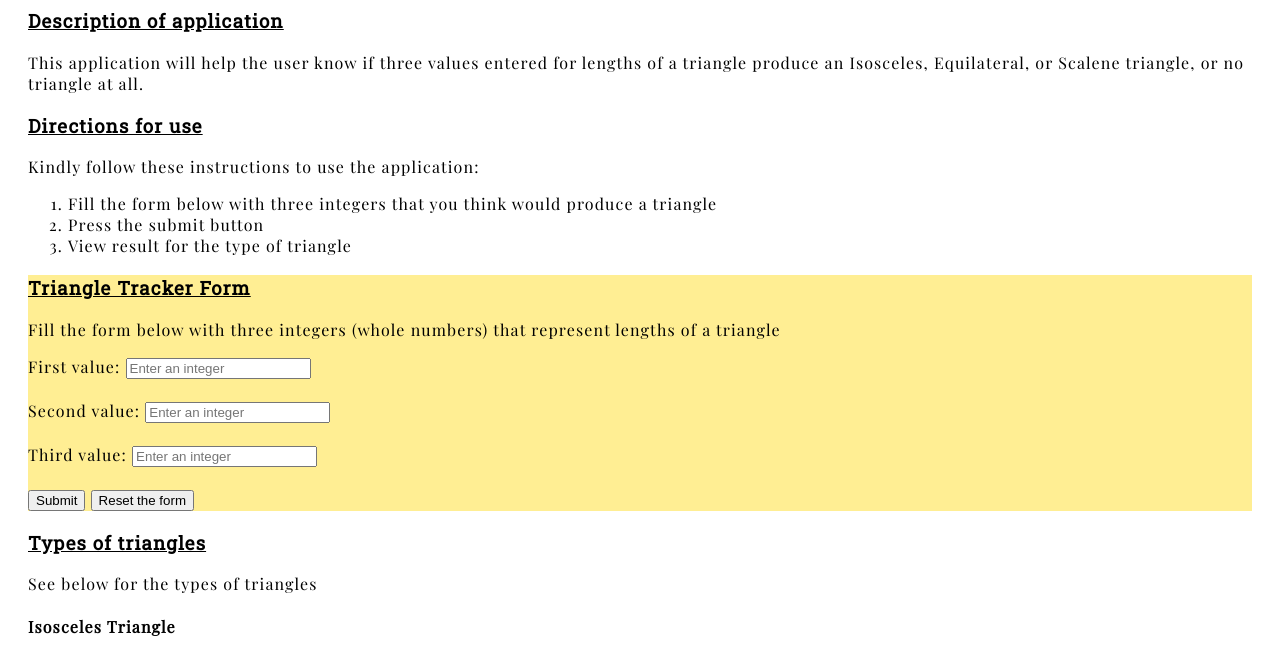
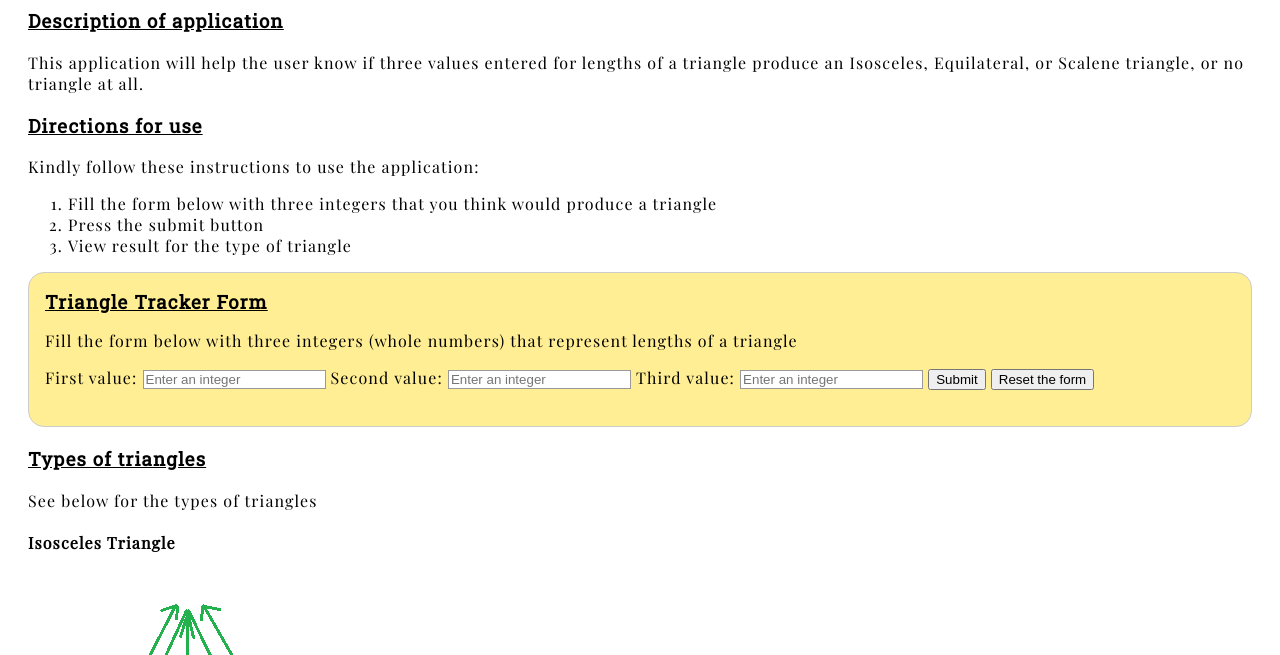
Before and after one commit to PeterKingori/TriangleTracker, a plain HTML site: page index.html in a window 1280 px wide. Shown: the part 112-767 px from the top of the page. Drawn offline with nearby package versions, Linux system fonts and the light colour scheme.

Commit message:
use CSS to style the form on the page to look different, to style the display message outputted after the program runs

```diff
--- a/css/styles.css
+++ b/css/styles.css
@@ -12,9 +12,31 @@ h3 {
   font-family: 'Roboto Slab', serif;
   text-decoration: underline;
 }
+#displayresult {
+  text-decoration: none;
+  color: red;
+  margin-top: 20px;
+  text-align: center;
+}
 h1 {
   font-size: 45px;
   letter-spacing: 0.15em;
   text-align: center;
   text-decoration: underline;
 }
+.end {
+  padding: 1em;
+  border: 1px solid #ccc;
+  border-radius: 1em;
+}
+.end h3 {
+  margin: 0;
+}
+label {
+  display: inline-block;
+  width: auto;
+  text-align: right;
+}
+input {
+  border: 1px solid #999;
+}
--- a/index.html
+++ b/index.html
@@ -32,9 +32,12 @@
       of a triangle
     </p>
     <form class="form" id="triangleform" action="javascript:triangletype()" method="post">
-      First value: <input type="number" id="value1" placeholder="Enter an integer"> <br/> <br>
-      Second value: <input type="number" id="value2" placeholder="Enter an integer"> <br/><br>
-      Third value: <input type="number" id="value3" placeholder="Enter an integer"> <br/><br>
+      <label for="firstvalue">First value:</label>
+      <input type="number" id="value1" placeholder="Enter an integer">
+      <label for="secondvalue">Second value:</label>
+      <input type="number" id="value2" placeholder="Enter an integer">
+      <label for="thirdvalue">Third value:</label>
+      <input type="number" id="value3" placeholder="Enter an integer">
       <button type="submit">Submit</button>
       <button type="reset">Reset the form</button>
       <h3 id="displayresult"></h3>
--- a/js/scripts.js
+++ b/js/scripts.js
@@ -9,17 +9,17 @@ function triangletype() {
   if (((length[0] + length[1]) > length[2]) && ((length[0] + length[2]) > length[1]) && ((length[1] + length[2]) > length[0])) {
     if ((length[0] === length[1] && length[0] !== length[2]) || (length[0] === length[2] && length[0] !== length[1]) || (length[1] === length[2] && length[1] !== length[0])) {
       //print on screen isosceles triangle
-      document.getElementById('displayresult').innerHTML = "That is an Isosceles Triangle";
+      document.getElementById('displayresult').innerHTML = "That is an Isosceles Triangle. Two sides are equal.";
     } else if ((length[0] === length[1]) && (length[1] === length[2])) {
       //print on screen equilateral triangle
-      document.getElementById('displayresult').innerHTML = "That is an Equilateral Triangle";
+      document.getElementById('displayresult').innerHTML = "That is an Equilateral Triangle. All sides are equal.";
     } else {
       //print on screen scalene triangle
-      document.getElementById('displayresult').innerHTML = "That is a Scalene Triangle";
+      document.getElementById('displayresult').innerHTML = "That is a Scalene Triangle. The sides are not equal.";
     }
   } else {
     //print the values cannot form a triangle
-    document.getElementById('displayresult').innerHTML = "Those values cannot form a triangle";
+    document.getElementById('displayresult').innerHTML = "Those values cannot form a triangle!";
   }
 }
 
```
